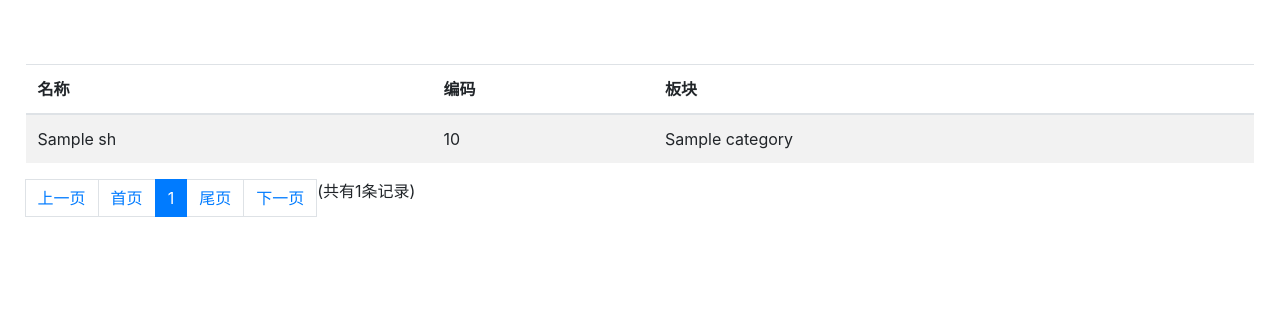
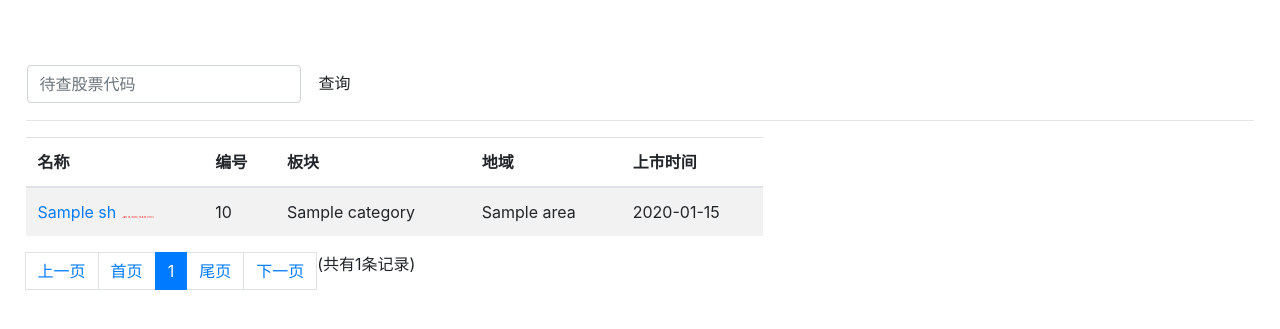
Before and after one commit to xyq946692052/globalinvestor, a Django app: template globalinvestor/themes/default/templates/cn_a_stocks/index.html in a window 1280 px wide. Shown: the part 40-369 px from the top of the page. Run offline with Django 3.2, Linux system fonts and the light colour scheme; the template is opened without the code that fills it: most values are stand-ins (such as "Sample title", 1, 10 or a date in 2020); some libraries are stand-ins or nearby versions.

Commit message:
finish of cn_a_stocks page of data about stock_name, price and other

```diff
--- a/apps/cn_a_stocks/models.py
+++ b/apps/cn_a_stocks/models.py
@@ -1,5 +1,6 @@
 from django.db import models
 
+from datetime import datetime as dt
 
 class AStocksCategory(models.Model):
     """所属板块"""
@@ -13,6 +14,10 @@
     stock_name = models.CharField(max_length=20)
     category = models.ForeignKey(AStocksCategory, models.CASCADE)
     stock_code = models.CharField(max_length=10)
+    area = models.CharField(max_length=10)
+    ipodate = models.DateField(default=dt.now())
+    outdate = models.DateField(default=dt.now())
+    isdelisted = models.BooleanField(default=False)
 
     class Meta:
         ordering = ('stock_code', )
--- a/globalinvestor/conf/base.py
+++ b/globalinvestor/conf/base.py
@@ -123,3 +123,5 @@
 ]
 
 PAGINATOR_NUM = 16
+
+SINAAPI = 'http://hq.sinajs.cn/'
--- /dev/null
+++ b/globalinvestor/themes/default/static/css/customer/cn_a_stocks.css
@@ -0,0 +1,19 @@
+.stock-name{
+    width: 60px;
+    height:20px;
+    display:inline;
+}
+.stock-realtime-price{
+    margin-left:1%;
+    width:50px;
+    height:40px;
+    border-radius: 4px;
+    font-size: 0.15em;
+    //background-color: red;
+}
+.green-price-color{
+    color: green;
+}
+.red-price-color{
+    color:red;
+}
--- a/globalinvestor/themes/default/templates/cn_a_stocks/index.html
+++ b/globalinvestor/themes/default/templates/cn_a_stocks/index.html
@@ -1,20 +1,50 @@
 {% extends 'base.html' %}
 
+{% load static %}
+{% block style %}
+    <link rel="stylesheet" href="{% static 'css/customer/cn_a_stocks.css' %}" />
+{% endblock %}
+
 {% block content %}
-    <table class="table table-striped">
+     <div class="search">
+        <table>
+            <tr>
+                <td>
+                    <input type="text" class="form-control" placeholder="待查股票代码" />
+                </td>
+                <td>
+                    <button type="button" class="btn btn-default" style="margin-left:3px; margin-top:-2px;"> 查询 </button>
+                </td>
+            </tr>
+        </table>
+    </div>
+    <hr/>
+    <table class="table table-striped" style="width:60%">
       <thead>
         <tr>
-          <th>名称</th>
-          <th>编码</th>
-          <th>板块</th>
+            <th>名称</th>
+            <th>编号</th>
+            <th>板块</th>
+            <th>地域</th>
+            <th>上市时间</th>
         </tr>
       </thead>
       <tbody>
        {% for h in sh %}
         <tr>
-          <td>{{ h.stock_name }}</td>
-          <td>{{ h.stock_code }}</td>
-          <td>{{ h.category.category_name }}</td>
+            <td>
+                <div class="stock-name"><a href="#">{{ h.stock_name }}</a></div>
+                {% if h.now_price != None %}
+                    {% if h.price_change < 0 %}
+                        <span class="stock-realtime-price green-price-color">{{h.now_price}}  ({{h.price_change}}%)</span></td>
+                    {% else %}
+                        <span class="stock-realtime-price red-price-color">{{h.now_price}}  ({{h.price_change}}%)</span></td>
+                    {% endif %}
+                {% endif %}
+            <td>{{ h.stock_code }}</td>
+            <td>{{ h.category.category_name }}</td>
+            <td>{{ h.area }}</td>
+            <td>{{ h.ipodate }}</td>
         </tr>
         {% endfor %}
       </tbody>
--- a/globalinvestor/themes/default/templates/home.html
+++ b/globalinvestor/themes/default/templates/home.html
@@ -25,7 +25,7 @@
             </tr>
         </table>
     </div>
-    <table class="table table-bordered" style="margin-top:1%;">
+    <table class="table table-bordered" style="margin-top:1%; width:70%">
       <thead>
         <tr>
             <th>资产名称</th>
```
Also changed, not shown: apps/cn_a_stocks/views.py (+21 -1 lines), apps/cn_a_stocks/migrations/0003_auto_20191203_1004.py (added), apps/cn_a_stocks/migrations/0004_astocksheader_area.py (added), apps/cn_a_stocks/migrations/0005_auto_20191203_1107.py (added), apps/cn_a_stocks/migrations/0006_auto_20191203_1436.py (added), utils/pages.py (line endings or trailing spaces).
